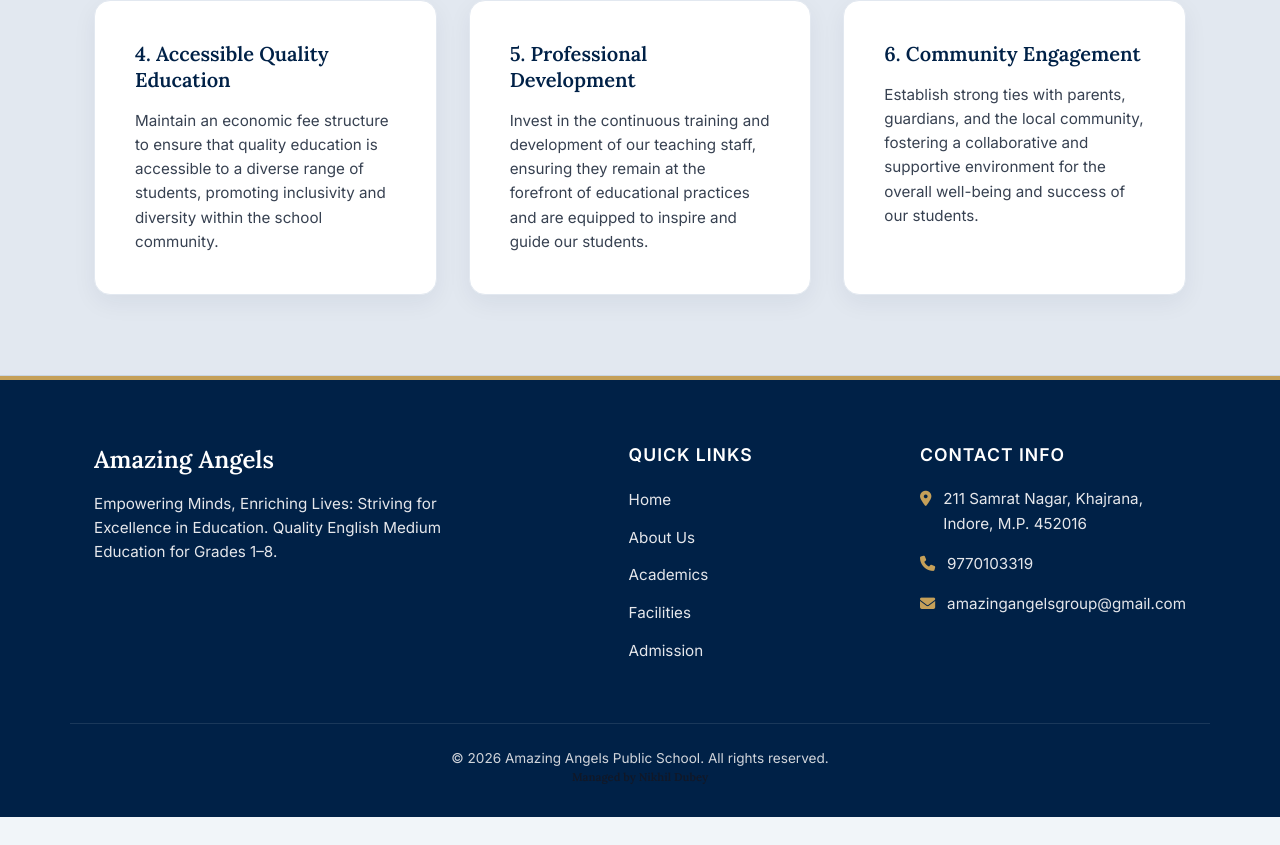
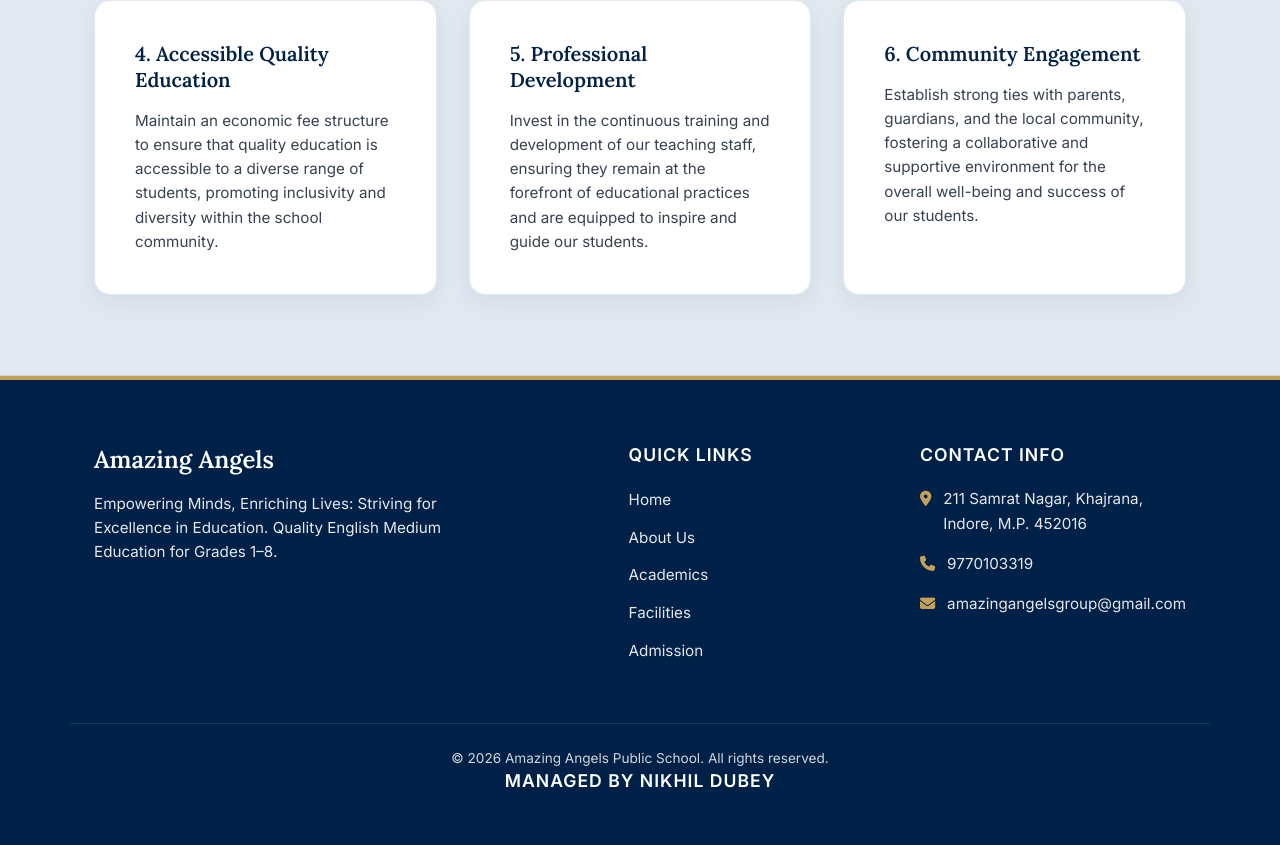
Before and after one commit to ndubey9026git/Amazing-angels-school, a React (Vite) app: page / in a window 1280 px wide. Shown: the part 2684-3529 px from the top of the page. Before the commit the page ends 3501 px from the top, so only its background shows below. Built offline with nearby package versions, Linux system fonts and the light colour scheme.

Commit message:
Change footer heading from h5 to h3

```diff
--- a/src/App.jsx
+++ b/src/App.jsx
@@ -116,7 +116,7 @@ function Footer({ setCurrentView }) {
       </div>
       <div className="container footer-bottom">
         <p>&copy; {new Date().getFullYear()} Amazing Angels Public School. All rights reserved.</p>
-        <h5>Managed by Nikhil Dubey</h5>
+        <h3>Managed by Nikhil Dubey</h3>
       </div>
     </footer>
   );
```
